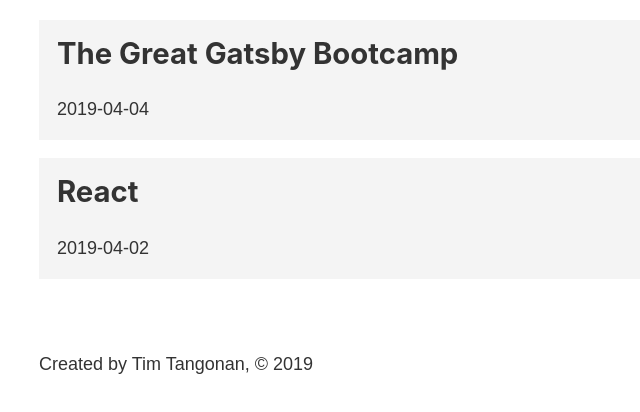
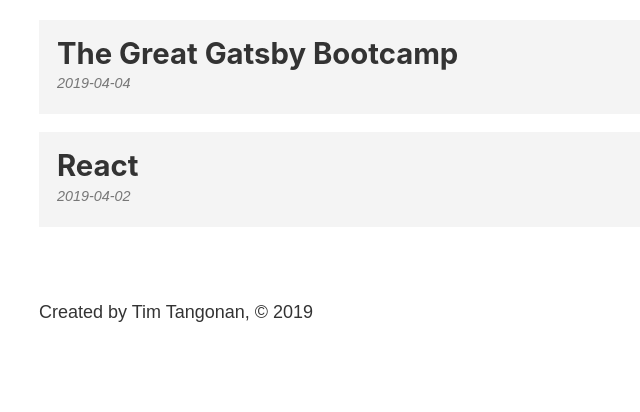
Before and after one commit to timtangonan/gatsby-bootcamp, a Gatsby site: page /blog in a window 1280 px wide. Shown: the part 454-866 px from the top of the page, without its empty margins (244-884 px from the left). After the commit the page ends 823 px from the top, so only its background shows below. Built offline with nearby package versions, Linux system fonts and the light colour scheme; Gatsby itself is replaced by a stand-in of ours.

Commit message:
added blog styling

```diff
--- a/src/pages/blog.module.scss
+++ b/src/pages/blog.module.scss
@@ -13,4 +13,18 @@
         padding: 1rem;
         text-decoration: none;
     }
+
+    a:hover {
+        background: #e4e4e4;
+    }
+
+    h2 {
+        margin-bottom: 0;
+    }
+
+    p {
+        color: #777;
+        font-size: .8rem;
+        font-style: italic;
+    }
 }
```
Also changed, not shown: README.md.
